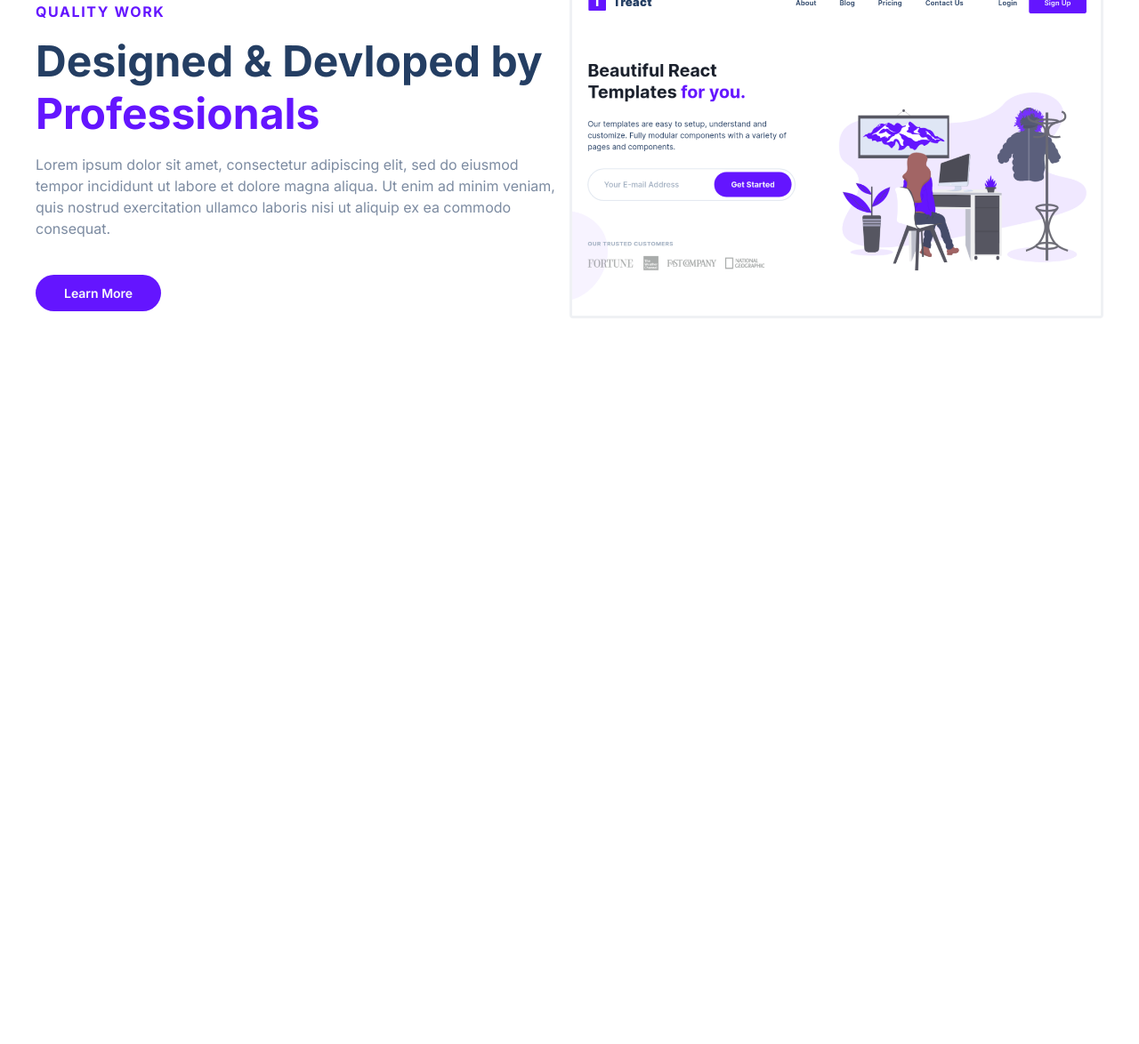
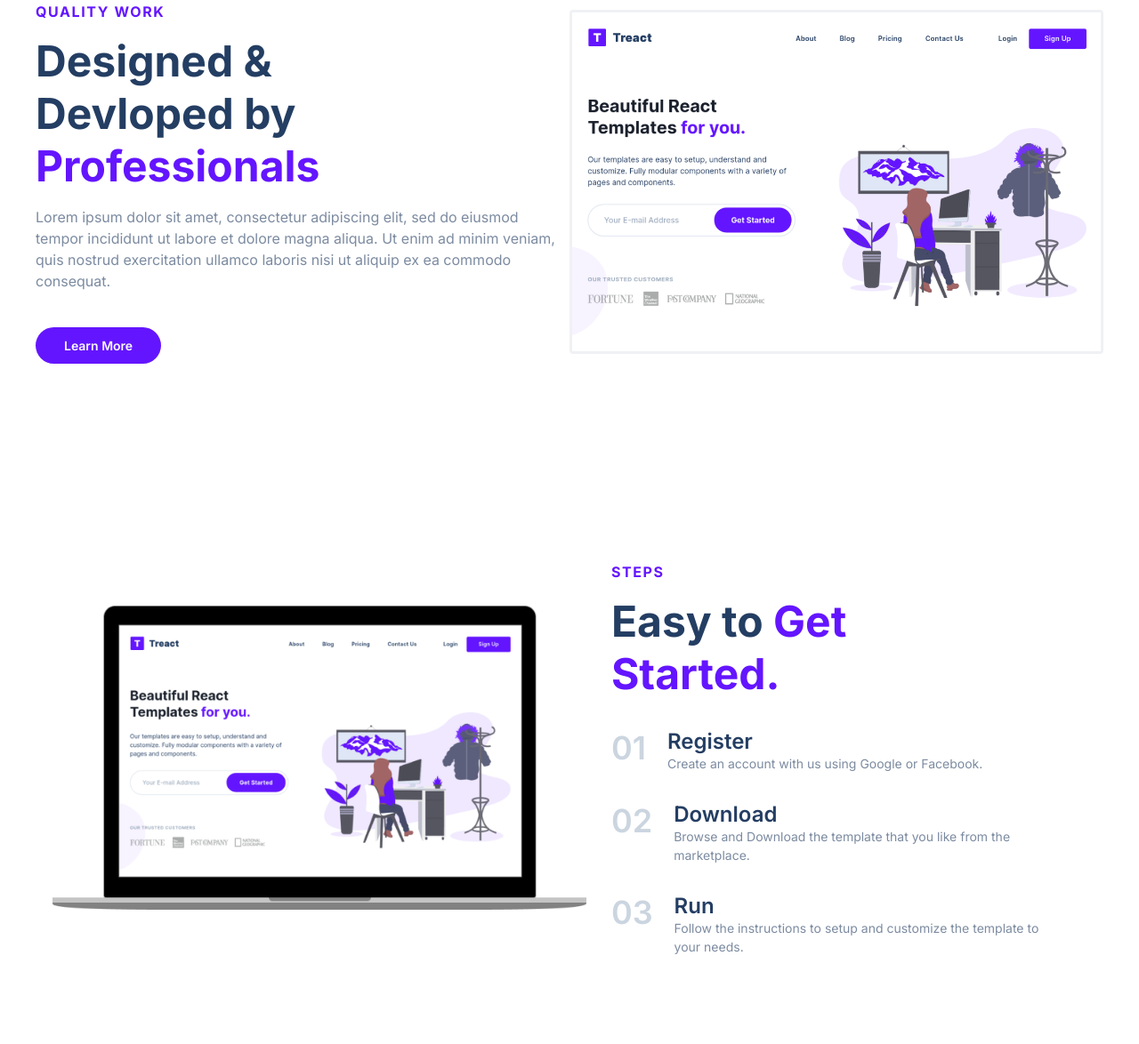
Before and after one commit to josephmoulton/TReact-site-copy, a plain HTML site: page index.html in a window 1280 px wide. Shown: the part 1825-2999 px from the top of the page at 89% size. Before the commit the page ends 2335 px from the top, so only its background shows below. Drawn offline with Linux system fonts and the light colour scheme.

Commit message:
Steps section Completed

```diff
--- a/index.html
+++ b/index.html
@@ -198,7 +198,7 @@
         <div class="work__container">
           <div class="work__text">
             <h4 class="work__sub-heading text--purple">Quality work</h4>
-            <h1>
+            <h1 class="work__title">
               Designed & Devloped by
               <span class="text--purple">Professionals</span>
             </h1>
@@ -220,5 +220,58 @@
         </div>
       </div>
     </section>
+    <section id="steps">
+      <div class="row">
+        <div class="step__container">
+          <div class="work__img--container">
+            <img
+              src="./assets/hero-screenshot-2.241aac1fbc66db29d873.png"
+              class="steps__img"
+              alt=""
+            />
+          </div>
+          <div class="steps__text">
+            <div class="steps__text--container">
+              <h4 class="work__sub-heading text--purple">Steps</h4>
+              <h1 class="work__title">
+                Easy to
+                <span class="text--purple">Get Started.</span>
+              </h1>
+              <div class="steps__list">
+                <div class="step">
+                  <div class="step__num">01</div>
+                  <div class="step__text">
+                    <h6 class="step__header">Register</h6>
+                    <p class="step__para">
+                      Create an account with us using Google or Facebook.
+                    </p>
+                  </div>
+                </div>
+                <div class="step">
+                  <div class="step__num">02</div>
+                  <div class="step__text">
+                    <h6 class="step__header">Download</h6>
+                    <p class="step__para">
+                      Browse and Download the template that you like from the
+                      marketplace.
+                    </p>
+                  </div>
+                </div>
+                <div class="step">
+                  <div class="step__num">03</div>
+                  <div class="step__text">
+                    <h6 class="step__header">Run</h6>
+                    <p class="step__para">
+                      Follow the instructions to setup and customize the
+                      template to your needs.
+                    </p>
+                  </div>
+                </div>
+              </div>
+            </div>
+          </div>
+        </div>
+      </div>
+    </section>
   </body>
 </html>
--- a/styles.css
+++ b/styles.css
@@ -217,7 +217,7 @@ nav {
   width: 100%;
 }
 .services__item--container {
-  width: calc(100%/3);
+  width: calc(100% / 3);
   margin: 0 16px;
   padding: 32px 8px;
   display: flex;
@@ -225,45 +225,45 @@ nav {
   text-align: left;
 }
 
-
 .services__text--container {
   margin: 8px 0 0 16px;
 }
 
-.service__para{
+.service__para {
   margin-top: 16px;
 }
 
-
-.services__img--container{
-  border:solid lightgray;
+.services__img--container {
+  border: solid lightgray;
   border-radius: 9999px;
   border-width: 1px;
   padding: 20px;
   height: 68px;
-
 }
 
-.service__img{
+.service__img {
   width: 24px;
   height: 24px;
 }
 
 /* WORK */
 
-
-.work__sub-heading{
+.work__sub-heading {
   letter-spacing: 0.1rem;
   text-transform: uppercase;
   font-weight: 700;
   padding-bottom: 16px;
 }
-.work__container{
+.work__container {
   display: flex;
   padding: 96px 0;
+  align-items: center;
 }
-
-.work__text{
+.work__title {
+  text-align: left;
+  max-width: 80%;
+}
+.work__text {
   padding: 32px 0;
   width: 50%;
   display: flex;
@@ -272,18 +272,61 @@ nav {
   justify-content: center;
 }
 
-.work__img--container{
+.work__img--container {
   width: 50%;
 }
 
-.work__para{
+.work__para {
   font-size: 18;
   margin: 16px 0 32px;
 }
 
-.work__img{
+.work__img {
   width: 100%;
   border-radius: 0.25rem;
   border-width: 1px;
   border: solid #a0aec02c;
 }
+
+/* STEPS */
+
+.steps__img {
+  width: 100%;
+}
+.steps__text {
+  max-width: 50%;
+}
+.steps__text--container {
+  max-width: 90%;
+  margin: 0 auto;
+}
+.step__container {
+  padding: 96px 0;
+  display: flex;
+  justify-content: center;
+  align-items: center;
+}
+
+.step {
+  margin: 32px 0 0;
+  display: flex;
+}
+
+.step__num {
+  font-size: 36px;
+  font-weight: 600;
+  color: #cbd5e0;
+}
+.step__text {
+  margin-left: 24px;
+}
+
+.step__header {
+  font-size: 24px;
+  font-weight: 600;
+}
+
+.step__para {
+  font-size: 14px;
+  text-align: left;
+}
```
